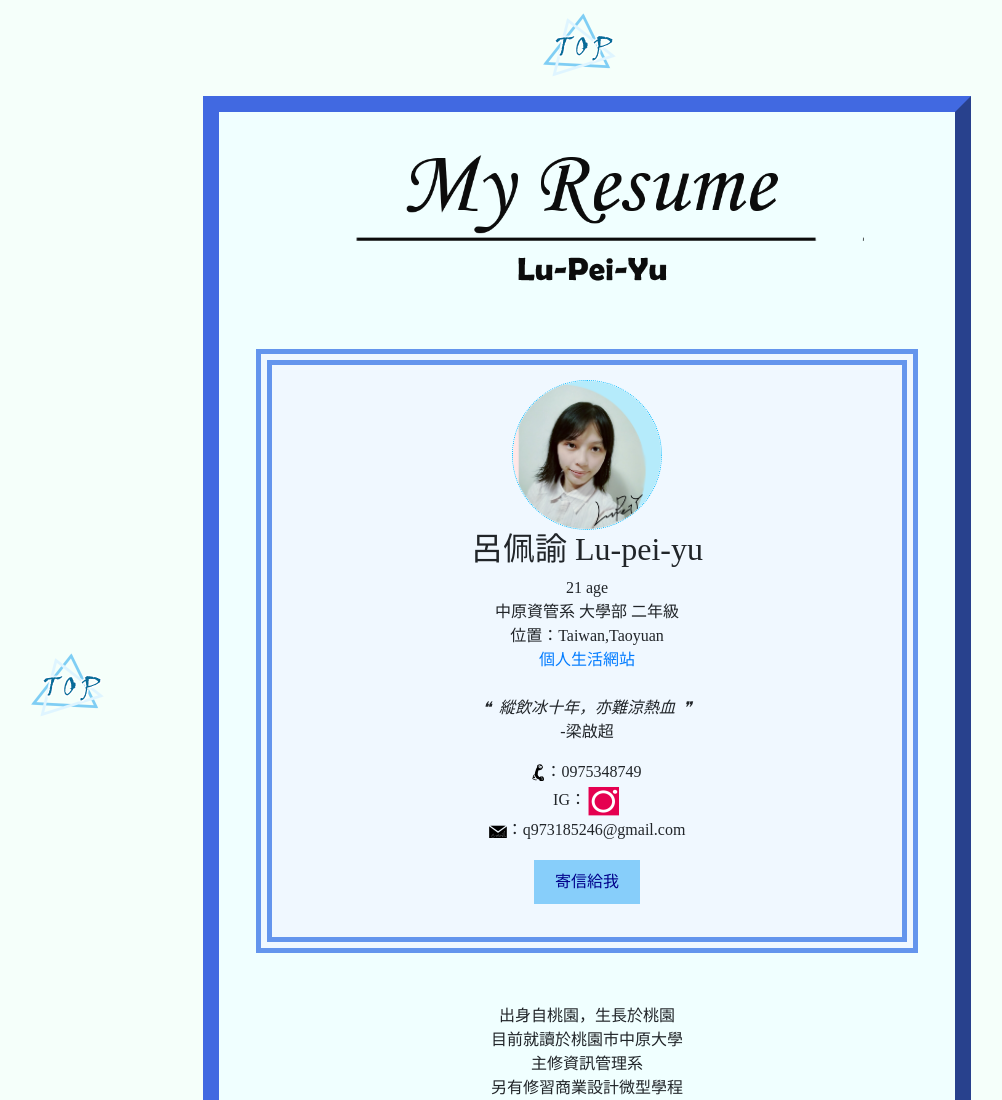
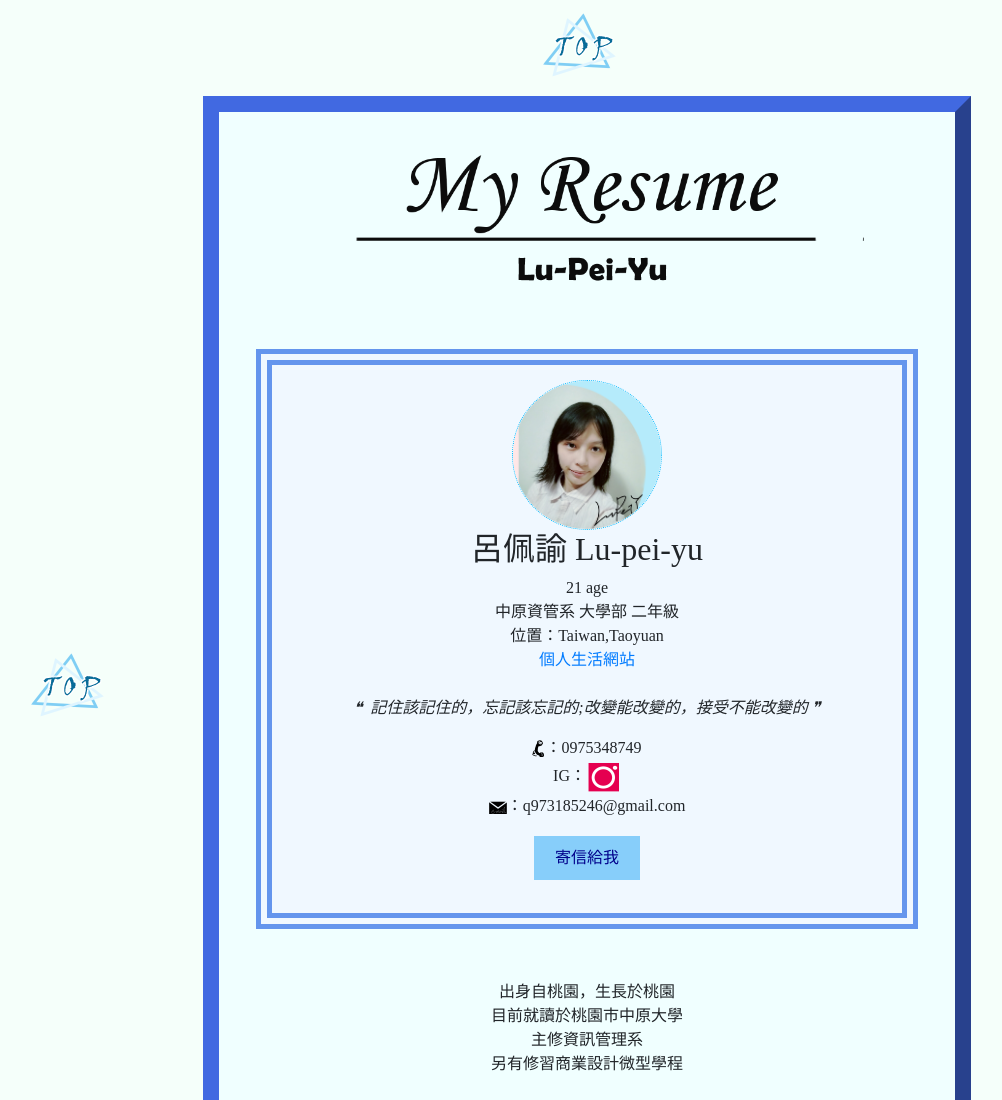
Before and after one commit to xyzlions/MyResume, a plain HTML site: page index.html in a window 1280 px wide. Shown: the top 1100 px of the page, without its empty margins (53-1055 px from the left). Drawn offline with nearby package versions, Linux system fonts and the light colour scheme.

Commit message:
Update index.html

```diff
--- a/index.html
+++ b/index.html
@@ -25,7 +25,7 @@
 				位置：Taiwan,Taoyuan<br>
 				<a href="https://xyzlions.github.io/myweb/">個人生活網站</a><br>
 				<br>
-			<blockquote><i>&#10077; &nbsp;縱飲冰十年，亦難涼熱血 &nbsp;&#10078;</i> <br>-梁啟超</blockquote>
+			<blockquote><i>&#10077; &nbsp;記住該記住的，忘記該忘記的;改變能改變的，接受不能改變的&nbsp;&#10078;</i> <br></blockquote>
 
 			<img class="able" src="assets/img/phone.png">：0975348749<br>
 			IG：<a href="https://www.instagram.com/lpy_5100/?hl=zh-tw"><img class="able" src="assets/img/IG.png"></a><br>
```
